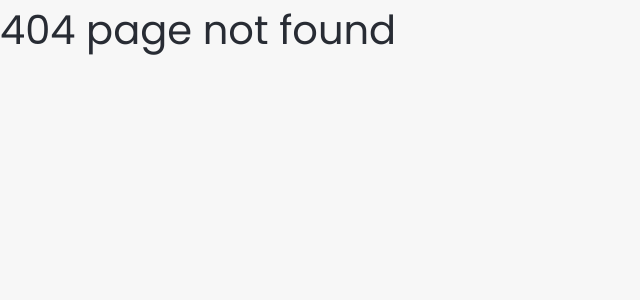
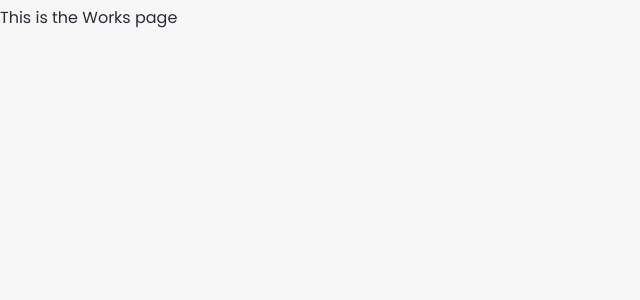
Before and after one commit to aauugguussttiinn/agency-website, a React (Create React App) app: page /works in a window 1280 px wide. Before the commit this address had no page. Shown: the top 300 px of the page, without its empty margins (0-640 px from the left). Built offline with nearby package versions, Linux system fonts and the light colour scheme.

Commit message:
Pages are all created

```diff
--- a/src/App.jsx
+++ b/src/App.jsx
@@ -1,6 +1,8 @@
 import React from 'react';
 import { BrowserRouter, Switch, Route } from "react-router-dom"
 import Home from 'pages/Home/Home';
+import About from 'pages/About/About';
+import Works from 'pages/Works/Works';
 import NotFound from 'pages/NotFound/NotFound';
 
 const App = () => {
@@ -8,7 +10,8 @@ const App = () => {
     <BrowserRouter>
       <Switch>
         <Route path="/" exact component={Home} />
-        {/* <Route path="/a-propos" exact component={About} /> */}
+        <Route path="/about" exact component={About} />
+        <Route path="/works" exact component={Works} />
         <Route component={NotFound} />
       </Switch>
     </BrowserRouter>
--- a/src/components/Navigation/Navigation.jsx
+++ b/src/components/Navigation/Navigation.jsx
@@ -7,9 +7,12 @@ const Navigation = () => {
       <NavLink exact to="/" activeClassName="nav-active">
         Accueil
       </NavLink>
-      {/* <NavLink exact to="/a-propos" activeClassName="nav-active">
+      <NavLink exact to="/about" activeClassName="nav-active">
         About
-      </NavLink> */}
+      </NavLink>
+      <NavLink exact to="/works" activeClassName="nav-active">
+        Works
+      </NavLink>
     </div>
   );
 };
--- /dev/null
+++ b/src/pages/About/About.jsx
@@ -0,0 +1,11 @@
+import React from 'react';
+
+const About = () => {
+  return (
+    <div>
+      This is the page about
+    </div>
+  );
+};
+
+export default About;
--- /dev/null
+++ b/src/pages/Works/Works.jsx
@@ -0,0 +1,11 @@
+import React from 'react';
+
+const Works = () => {
+  return (
+    <div>
+      This is the Works page
+    </div>
+  );
+};
+
+export default Works;
```
Also changed, not shown: src/pages/About/_about.scss (added), src/pages/Works/_works.scss (added).
